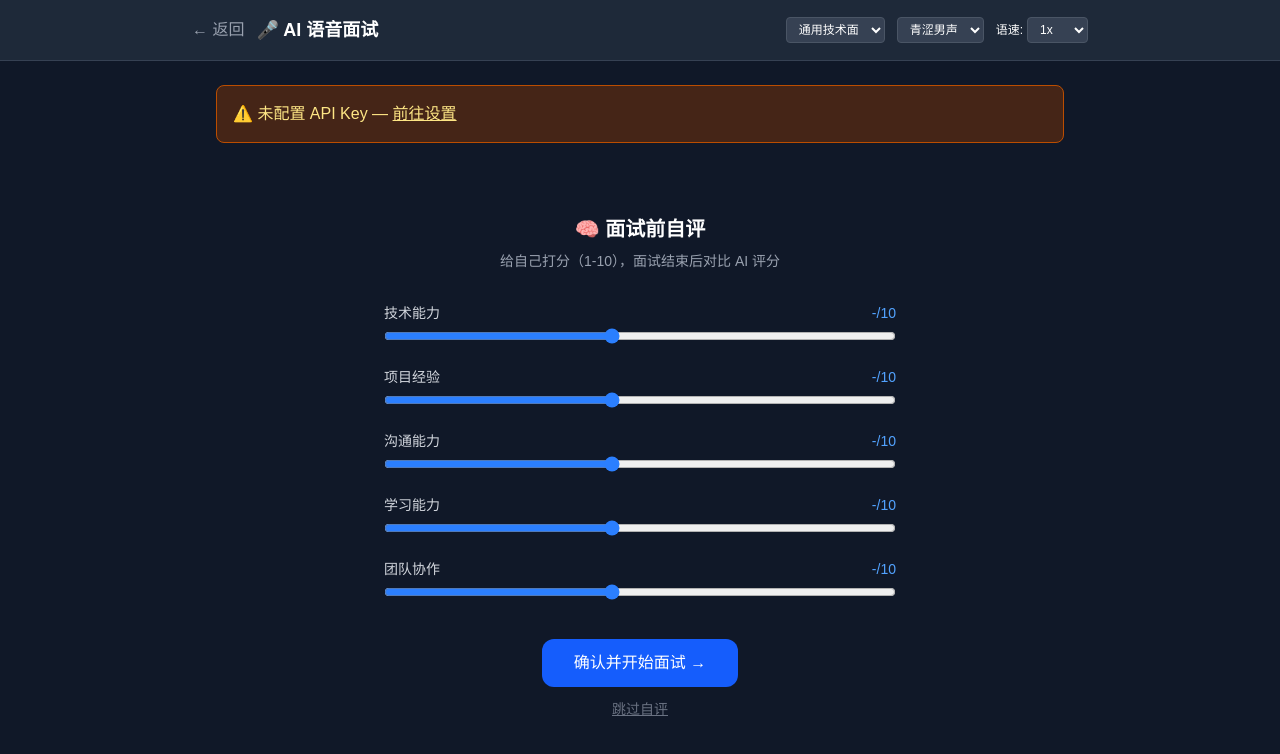
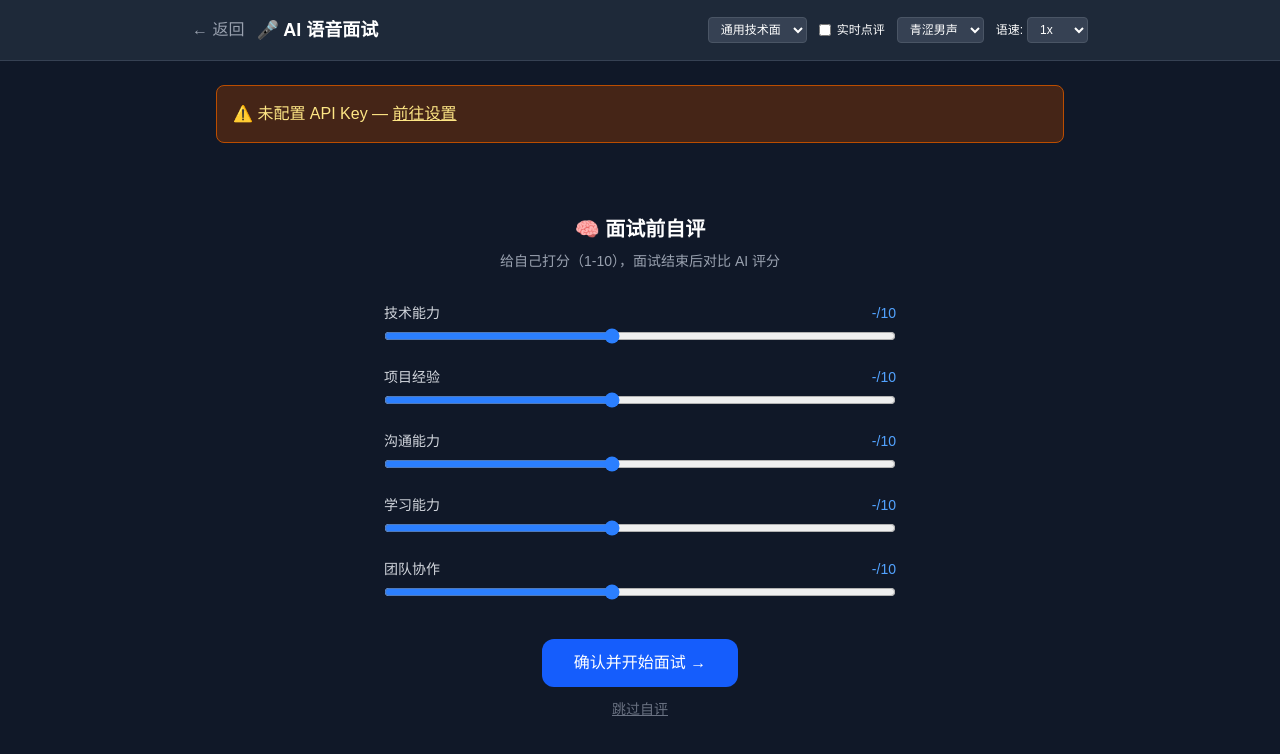
Before and after one commit to retfings/recruit-agent, a Next.js app: page /interview/1 in a window 1280 px wide. Shown: the top 754 px of the page. Built offline with nearby package versions, Linux system fonts and the light colour scheme.

Commit message:
feat: optional real-time feedback toggle + template descriptions

```diff
--- a/src/app/interview/[token]/page.tsx
+++ b/src/app/interview/[token]/page.tsx
@@ -17,11 +17,11 @@ const MINIMAX_VOICES: { id: string; label: string }[] = [
 ];
 
 const INTERVIEW_TEMPLATES = [
-  { id: "", label: "通用技术面" },
-  { id: "前端专场", label: "前端专场" },
-  { id: "后端专场", label: "后端专场" },
-  { id: "行为面试", label: "行为面试" },
-  { id: "管理岗", label: "管理岗" },
+  { id: "", label: "通用技术面", desc: "技术深度、架构能力、编程基础、系统设计" },
+  { id: "前端专场", label: "前端专场", desc: "React/Vue/TS 深度、CSS/性能优化、浏览器原理、工程化" },
+  { id: "后端专场", label: "后端专场", desc: "数据库优化、并发处理、系统架构、API 设计" },
+  { id: "行为面试", label: "行为面试", desc: "STAR 法则：团队协作、冲突处理、领导力、压力应对" },
+  { id: "管理岗", label: "管理岗", desc: "团队建设、项目管理、战略规划、人才培养" },
 ];
 
 const SELF_ASSESS_DIMS = [
@@ -69,6 +69,7 @@ export default function InterviewPage() {
   const [listening, setListening] = useState(false);
   const [report, setReport] = useState<any>(null);
   const [reportLoading, setReportLoading] = useState(false);
+  const [showFeedback, setShowFeedback] = useState(false);
   const [selfScores, setSelfScores] = useState<Record<string, number>>({});
   const chatRef = useRef<HTMLDivElement>(null);
   const audioRef = useRef<HTMLAudioElement>(null);
@@ -222,9 +223,20 @@ export default function InterviewPage() {
             {jobTitle && <span className="text-sm text-gray-500 hidden sm:inline">| {jobTitle}{template ? ` · ${template}` : ""}</span>}
           </div>
           <div className="flex items-center gap-3 text-sm">
-            <select value={template} onChange={(e) => setTemplate(e.target.value)} className="bg-gray-700 border border-gray-600 text-white rounded px-2 py-1 outline-none text-xs">
-              {INTERVIEW_TEMPLATES.map((t) => <option key={t.id} value={t.id}>{t.label}</option>)}
-            </select>
+            <div className="relative group">
+              <select value={template} onChange={(e) => setTemplate(e.target.value)} className="bg-gray-700 border border-gray-600 text-white rounded px-2 py-1 outline-none text-xs">
+                {INTERVIEW_TEMPLATES.map((t) => <option key={t.id} value={t.id}>{t.label}</option>)}
+              </select>
+              {template && (
+                <span className="text-xs text-blue-400 ml-1 cursor-help" title={INTERVIEW_TEMPLATES.find(t=>t.id===template)?.desc}>
+                  ⓘ
+                </span>
+              )}
+            </div>
+            <label className="flex items-center gap-1.5 text-xs cursor-pointer select-none">
+              <input type="checkbox" checked={showFeedback} onChange={(e) => setShowFeedback(e.target.checked)} className="w-3 h-3 accent-green-500" />
+              实时点评
+            </label>
             <select value={voiceId} onChange={(e) => setVoiceId(e.target.value)} className="bg-gray-700 border border-gray-600 text-white rounded px-2 py-1 outline-none text-xs">
               {MINIMAX_VOICES.map((v) => <option key={v.id} value={v.id}>{v.label}</option>)}
             </select>
@@ -270,7 +282,7 @@ export default function InterviewPage() {
           <>
             <div ref={chatRef} className="space-y-4 mb-6 max-h-[55vh] overflow-y-auto pr-2">
               {messages.map((msg, i) => {
-                if (msg.role === "feedback" && msg.feedback) {
+                if (msg.role === "feedback" && msg.feedback && showFeedback) {
                   return (
                     <div key={i} className="flex justify-center my-2">
                       <div className="max-w-[85%] bg-gray-800/50 border border-gray-700 rounded-xl p-4 text-xs space-y-2">
```
